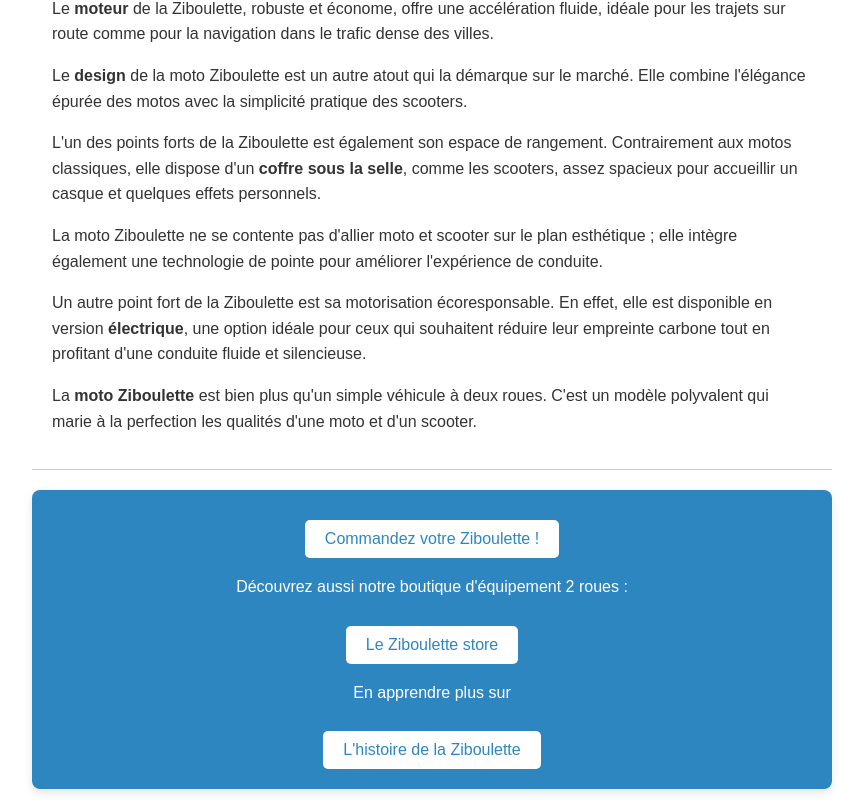
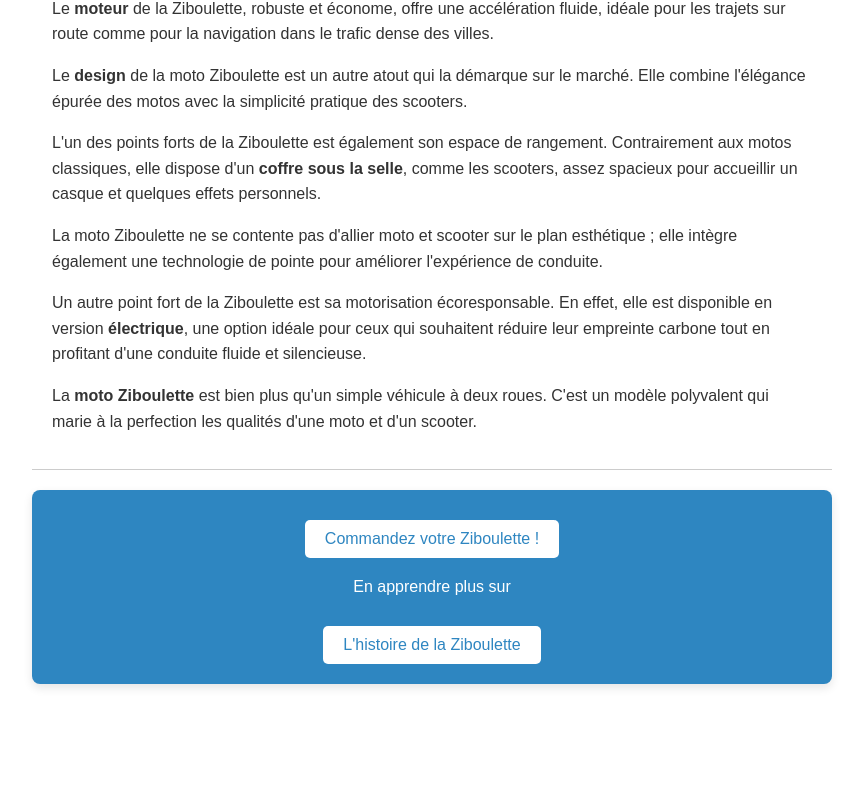
Before and after one commit to Djibril2Kumo/Ziboulette---SEO, a React (Create React App) app: page / in a window 1280 px wide. Shown: the part 1080-1889 px from the top of the page, without its empty margins (208-1071 px from the left). After the commit the page ends 1784 px from the top, so only its background shows below. Built offline with nearby package versions, Linux system fonts and the light colour scheme.

Commit message:
retirer button inutile

```diff
--- a/public/index.html
+++ b/public/index.html
@@ -7,7 +7,7 @@
     <meta name="theme-color" content="#000000" />
     <meta
       name="description"
-      content="Ziboulette, la moto révolutionnaire (Tah Monkey.D Dragon)"
+      content="Découvrez la Ziboulette, la moto hybride innovante qui révolutionne le monde de la moto. Explorez l'histoire, les modèles et les dernières actualités autour de la Ziboulette."
     />
     <meta
       name="keywords"
@@ -17,10 +17,6 @@
     <meta
       property="og:title"
       content="La Moto Ziboulette – Une Révolution dans le Monde des Deux Roues"
-    />
-    <meta
-      property="og:description"
-      content="Découvrez la Ziboulette, la moto hybride innovante qui révolutionne le monde de la moto. Explorez l'histoire, les modèles et les dernières actualités autour de la Ziboulette."
     />
     <meta property="og:image" content="%PUBLIC_URL%/ziboulette-cover.jpg" />
     <meta property="og:url" content="https://votre-site-ziboulette.com" />
@@ -48,9 +44,7 @@
       work correctly both with client-side routing and a non-root public URL.
       Learn how to configure a non-root public URL by running `npm run build`.
     -->
-    <title>
-      La Moto Ziboulette – Révolution Hybride | Modèles, Histoire
-    </title>
+    <title>La Moto Ziboulette – Révolution Hybride | Modèles, Histoire</title>
   </head>
   <body>
     <noscript
--- a/src/pages/Home.js
+++ b/src/pages/Home.js
@@ -97,8 +97,6 @@ export default function Accueil() {
         <Link to="/ziboulette">
           <button style={styles.button}>Commandez votre Ziboulette !</button>
         </Link>
-        <p>Découvrez aussi notre boutique d'équipement 2 roues :</p>
-        <button style={styles.button}>Le Ziboulette store</button>
         <p>En apprendre plus sur </p>
         <Link to="/about">
           <button style={styles.button}>L'histoire de la Ziboulette</button>
```
